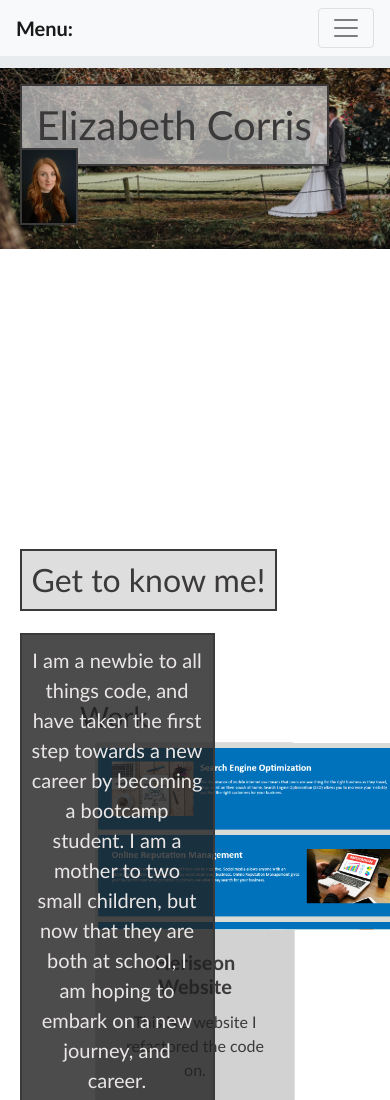
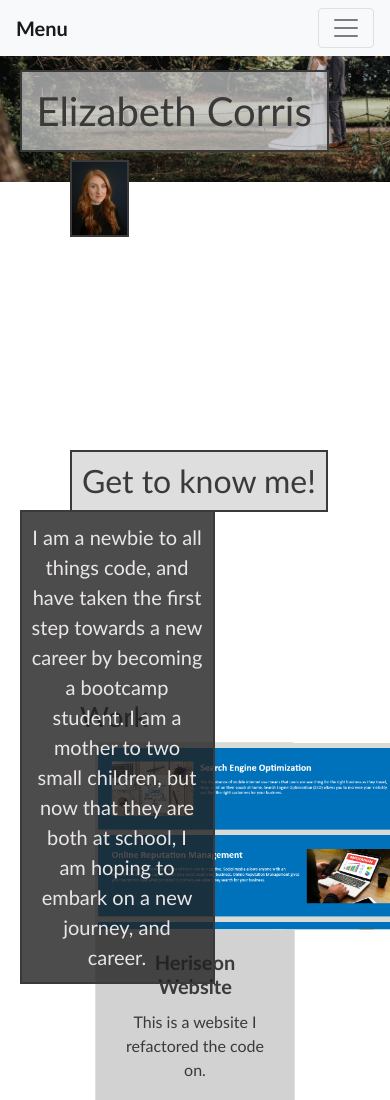
Before and after one commit to LillyIlex/Bootstrap-Portfolio, a plain HTML site: page index.html in a window 390 px wide. Shown: the top 1100 px of the page. Drawn offline with nearby package versions, Linux system fonts and the light colour scheme.

Commit message:
changed hero image floats, also z-index of menu and nav to make hamburger menu visible.

```diff
--- a/CSS/style.css
+++ b/CSS/style.css
@@ -17,6 +17,7 @@
   font-weight: bolder;
   font-size: 14pt;
   background-color: var(--dark-grey);
+  z-index: 7;
 }
 
 .navbar:hover {
@@ -28,14 +29,15 @@
   max-height: 800px;
   overflow: hidden;
   position: absolute;
-  top: 8%;
+  top: 0px;
+
 }
 
 .jumbotron .profile-pic {
-  position: relative;
+  position: absolute;
   float: left;
-  top: 60px;
-  left: 5%;
+  top: 160px;
+  left: 70px;
   z-index: 6;
   width: 15%;
   height: auto;
@@ -46,7 +48,7 @@
 h1 {
   position: absolute;
   float: left;
-  top: 10%;
+  top: 70px;
   left: 5%;
   z-index: 5;
   border: 2px solid var(--dark-grey);
@@ -59,8 +61,8 @@ h1 {
 h2 {
   position: absolute;
   float: left;
-  top: 65%;
-  left: 5%;
+  top: 450px;
+  left: 70px;
   z-index: 4;
   border: 2px solid var(--dark-grey);
   padding: 10px;
@@ -71,7 +73,7 @@ h2 {
 .bio {
   position: absolute;
   float: left;
-  top: 75%;
+  top: 510px;
   left: 5%;
   z-index: 4;
   width: 50%;
@@ -88,6 +90,7 @@ h2 {
   font-size: 24pt;
   font-weight: bold;
 }
+
 .card-body {
   background-color: var(--light-grey);
 }
@@ -98,7 +101,6 @@ h2 {
   padding: 80px;
   overflow: hidden;
 }
-
 
 .card-title {
   font-weight: bolder;
--- a/index.html
+++ b/index.html
@@ -12,9 +12,8 @@
 
 <body>
   <header>
-
     <nav class="navbar navbar-expand-lg navbar-light bg-light">
-      <a class="navbar-brand" href="#">Menu:</a>
+      <a class="navbar-brand" href="#">Menu</a>
       <button class="navbar-toggler" type="button" data-toggle="collapse" data-target="#navbarNavAltMarkup"
         aria-controls="navbarNavAltMarkup" aria-expanded="false" aria-label="Toggle navigation">
         <span class="navbar-toggler-icon"></span>
```
